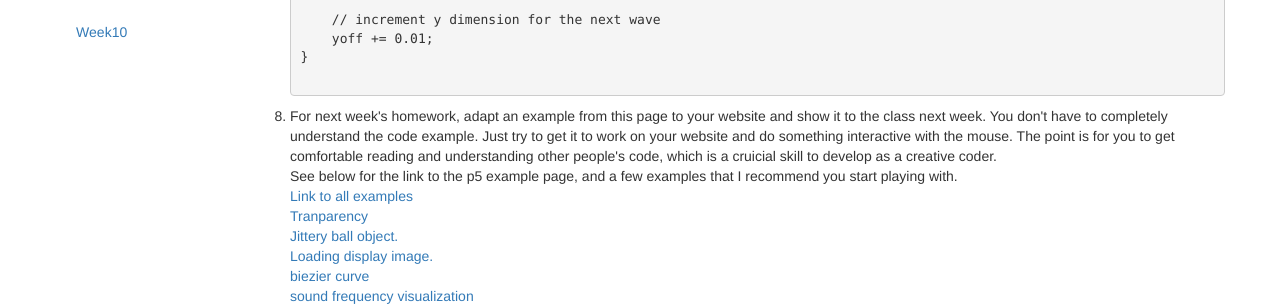
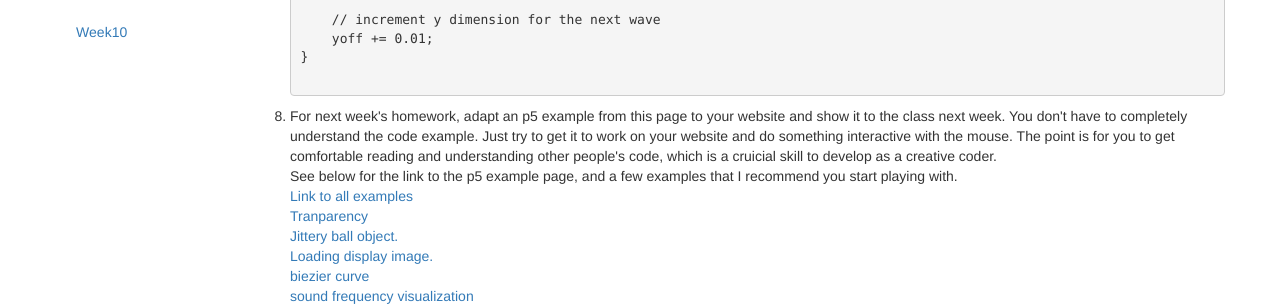
Before and after one commit to zhenzhenqi/MMA100, a Jekyll site: the page built from _posts/2015-04-01-week9.html, in a window 1280 px wide and 900 px high, scrolled down 1671 px. Shown: the part 408-714 px from the top of the window. Built offline with Jekyll 4.4.1, drawn with Linux system fonts in a browser that asks for light colours; nearby versions of some CDN libraries.

```diff
--- a/_posts/2015-04-01-week9.html
+++ b/_posts/2015-04-01-week9.html
@@ -111,7 +111,7 @@ function draw() {
 }
             {% endhighlight %}
         </li>
-    <li>For next week's homework, adapt an example from this page to your website and show it to the class next week. You don't have to completely understand the code example. Just try to get it to work on your website and do something interactive with the mouse. The point is for you to get comfortable reading and understanding other people's code, which is a cruicial skill to develop as a creative coder.
+    <li>For next week's homework, adapt an p5 example from this page to your website and show it to the class next week. You don't have to completely understand the code example. Just try to get it to work on your website and do something interactive with the mouse. The point is for you to get comfortable reading and understanding other people's code, which is a cruicial skill to develop as a creative coder.
         <br>See below for the link to the p5 example page, and a few examples that I recommend you start playing with.
     <br><a href="http://p5js.org/learn/#examples">Link to all examples</a>
     <br><a href="http://p5js.org/learn/examples/Image_Transparency.php">Tranparency</a>
```
